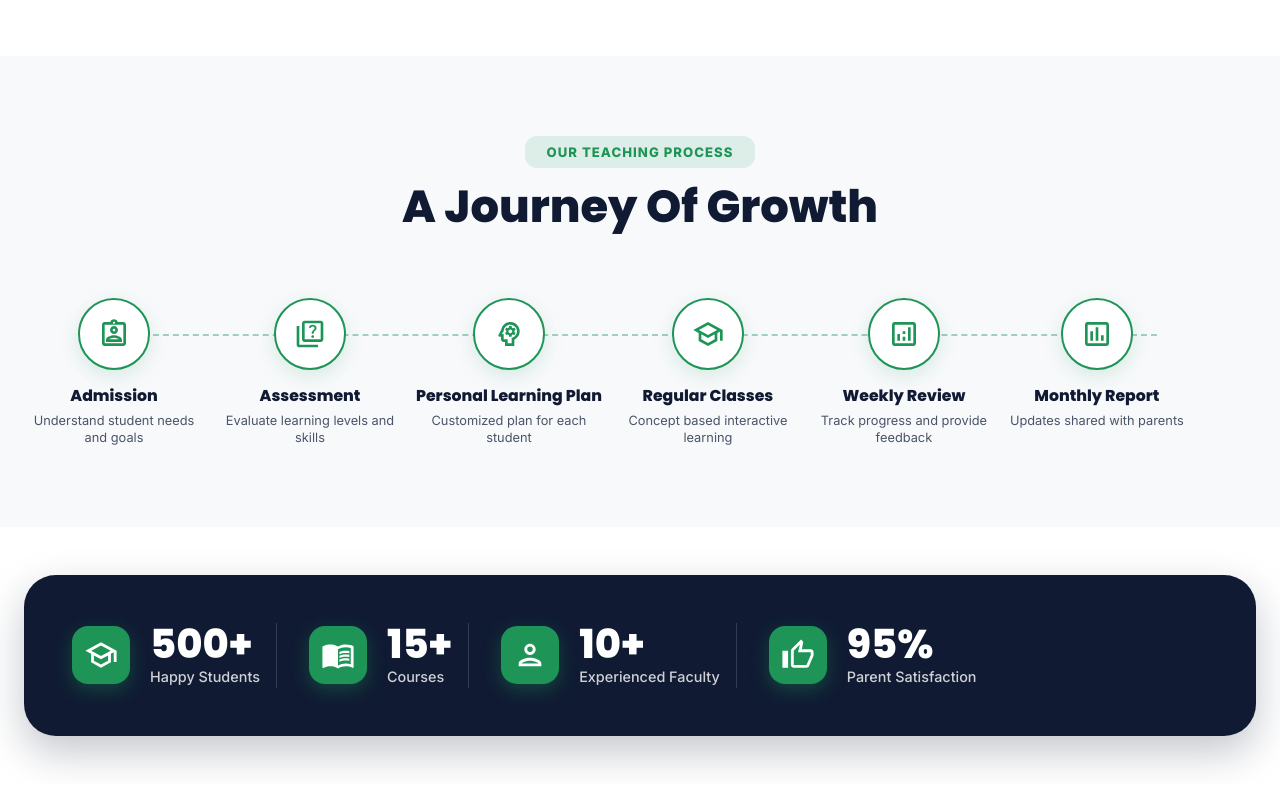
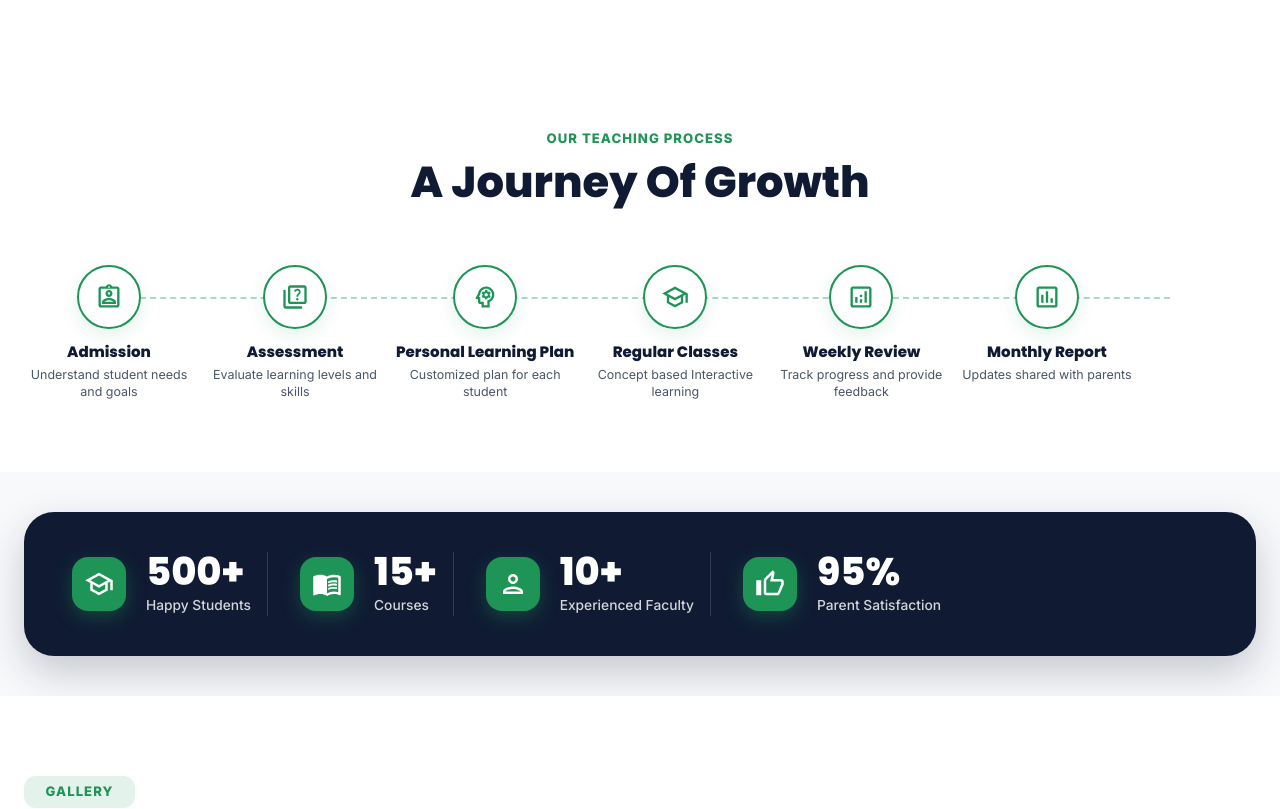
Before and after one commit to Muthy007/VALAR-LEARNING-CENTRE, a React (Vite) app: page / in a window 1280 px wide. Shown: the part 1960-2769 px from the top of the page. Built offline with nearby package versions, Linux system fonts and the light colour scheme.

Commit message:
Update Teaching Process section and add animated count-up numbers in Stats banner

```diff
--- a/src/components/Process.jsx
+++ b/src/components/Process.jsx
@@ -4,7 +4,6 @@ import {
   Container,
   Typography,
   Grid,
-  Chip,
   useTheme,
   useMediaQuery,
 } from '@mui/material';
@@ -34,7 +33,7 @@ const stepsData = [
   {
     icon: SchoolOutlinedIcon,
     title: 'Regular Classes',
-    desc: 'Concept based interactive learning',
+    desc: 'Concept based Interactive learning',
   },
   {
     icon: AnalyticsOutlinedIcon,
@@ -56,33 +55,35 @@ export default function Process() {
     <Box
       id="process"
       sx={{
-        backgroundColor: '#F8F9FB',
-        py: { xs: 6, sm: 8, md: 10 },
+        backgroundColor: '#FFFFFF',
+        py: { xs: 5, sm: 7, md: 9 },
         position: 'relative',
       }}
     >
       <Container maxWidth="xl">
         {/* Header */}
-        <Box sx={{ textAlign: 'center', mb: { xs: 4, sm: 6, md: 8 } }}>
-          <Chip
-            label="OUR TEACHING PROCESS"
+        <Box sx={{ textAlign: 'center', mb: { xs: 4, sm: 6, md: 7 } }}>
+          {/* Green Pill Tag */}
+          <Typography
+            variant="subtitle2"
             sx={{
-              backgroundColor: 'rgba(30, 148, 87, 0.12)',
               color: '#1E9457',
               fontWeight: 800,
-              fontSize: { xs: '0.72rem', sm: '0.82rem' },
-              px: 1.2,
-              py: 1.2,
-              mb: 1.5,
+              fontSize: { xs: '0.75rem', sm: '0.82rem' },
               letterSpacing: '0.08em',
-              borderRadius: '12px',
+              textTransform: 'uppercase',
+              mb: 1,
             }}
-          />
+          >
+            OUR TEACHING PROCESS
+          </Typography>
+
           <Typography
             variant="h2"
             sx={{
+              fontFamily: '"Poppins", sans-serif',
               color: '#101B33',
-              fontSize: { xs: '1.8rem', sm: '2.5rem', md: '2.8rem' },
+              fontSize: { xs: '1.65rem', sm: '2.3rem', md: '2.7rem' },
               fontWeight: 800,
               mb: 1,
             }}
@@ -98,22 +99,22 @@ export default function Process() {
             <Box
               sx={{
                 position: 'absolute',
-                top: 36,
-                left: '8%',
-                right: '8%',
+                top: 32,
+                left: '7%',
+                right: '7%',
                 height: 2,
                 borderTop: '2px dashed #1E9457',
                 zIndex: 0,
-                opacity: 0.4,
+                opacity: 0.35,
               }}
             />
           )}
 
-          <Grid container spacing={{ xs: 3, sm: 4, md: 2 }} alignItems="flex-start">
+          <Grid container spacing={{ xs: 2.5, sm: 3, md: 2 }} alignItems="flex-start">
             {stepsData.map((step, idx) => {
               const Icon = step.icon;
               return (
-                <Grid item xs={12} sm={6} md={2} key={idx}>
+                <Grid item xs={6} sm={4} md={2} key={idx}>
                   <Box
                     sx={{
                       display: 'flex',
@@ -127,8 +128,8 @@ export default function Process() {
                     {/* Circle Icon Badge */}
                     <Box
                       sx={{
-                        width: 72,
-                        height: 72,
+                        width: { xs: 58, sm: 64 },
+                        height: { xs: 58, sm: 64 },
                         borderRadius: '50%',
                         backgroundColor: '#FFFFFF',
                         border: '2px solid #1E9457',
@@ -136,8 +137,8 @@ export default function Process() {
                         display: 'flex',
                         alignItems: 'center',
                         justifyContent: 'center',
-                        boxShadow: '0 6px 20px rgba(30, 148, 87, 0.15)',
-                        mb: 2,
+                        boxShadow: '0 6px 18px rgba(30, 148, 87, 0.12)',
+                        mb: 1.8,
                         transition: 'all 0.3s ease-in-out',
                         '&:hover': {
                           backgroundColor: '#1E9457',
@@ -146,17 +147,17 @@ export default function Process() {
                         },
                       }}
                     >
-                      <Icon sx={{ fontSize: 32 }} />
+                      <Icon sx={{ fontSize: { xs: 24, sm: 28 } }} />
                     </Box>
 
                     {/* Title */}
                     <Typography
                       variant="h6"
                       sx={{
-                        fontSize: { xs: '1rem', sm: '0.98rem' },
+                        fontSize: { xs: '0.88rem', sm: '0.94rem' },
                         fontWeight: 800,
                         color: '#101B33',
-                        mb: 0.8,
+                        mb: 0.6,
                         lineHeight: 1.25,
                       }}
                     >
@@ -167,10 +168,10 @@ export default function Process() {
                     <Typography
                       variant="body2"
                       sx={{
-                        fontSize: '0.8rem',
+                        fontSize: { xs: '0.74rem', sm: '0.78rem' },
                         color: '#4A5568',
                         lineHeight: 1.35,
-                        maxWidth: 180,
+                        maxWidth: 170,
                       }}
                     >
                       {step.desc}
--- a/src/components/Stats.jsx
+++ b/src/components/Stats.jsx
@@ -1,4 +1,4 @@
-import React from 'react';
+import React, { useState, useEffect, useRef } from 'react';
 import { Box, Container, Grid, Typography } from '@mui/material';
 import SchoolOutlinedIcon from '@mui/icons-material/SchoolOutlined';
 import MenuBookOutlinedIcon from '@mui/icons-material/MenuBookOutlined';
@@ -8,45 +8,55 @@ import ThumbUpOutlinedIcon from '@mui/icons-material/ThumbUpOutlined';
 const statsData = [
   {
     icon: SchoolOutlinedIcon,
-    value: '500+',
+    numericValue: 500,
+    suffix: '+',
     label: 'Happy Students',
   },
   {
     icon: MenuBookOutlinedIcon,
-    value: '15+',
+    numericValue: 15,
+    suffix: '+',
     label: 'Courses',
   },
   {
     icon: PersonOutlinedIcon,
-    value: '10+',
+    numericValue: 10,
+    suffix: '+',
     label: 'Experienced Faculty',
   },
   {
     icon: ThumbUpOutlinedIcon,
-    value: '95%',
+    numericValue: 95,
+    suffix: '%',
     label: 'Parent Satisfaction',
   },
 ];
 
-export default function Stats() {
+function CountUpItem({ icon: Icon, numericValue, suffix, label, hasTriggered, isLast }) {
+  const [count, setCount] = useState(0);
+
+  useEffect(() => {
+    if (!hasTriggered) return;
+
+    let start = 0;
+    const end = numericValue;
+    const duration = 1800; // 1.8 seconds animation
+    const increment = Math.ceil(end / (duration / 25));
+
+    const timer = setInterval(() => {
+      start += increment;
+      if (start >= end) {
+        setCount(end);
+        clearInterval(timer);
+      } else {
+        setCount(start);
+      }
+    }, 25);
+
+    return () => clearInterval(timer);
+  }, [hasTriggered, numericValue]);
+
   return (
-    <Box sx={{ py: { xs: 4, sm: 6 }, backgroundColor: '#FFFFFF' }}>
-      <Container maxWidth="xl">
-        <Box
-          sx={{
-            backgroundColor: '#101B33',
-            color: '#FFFFFF',
-            borderRadius: { xs: '24px', md: '32px' },
-            py: { xs: 4, sm: 5, md: 6 },
-            px: { xs: 2, sm: 4, md: 6 },
-            boxShadow: '0 16px 40px rgba(16, 27, 51, 0.25)',
-          }}
-        >
-          <Grid container spacing={{ xs: 3, md: 4 }} alignItems="center">
-            {statsData.map((stat, idx) => {
-              const Icon = stat.icon;
-              return (
-                <Grid item xs={6} md={3} key={idx}>
     <Box
       sx={{
         display: 'flex',
@@ -55,15 +65,15 @@ export default function Stats() {
         justifyContent: { xs: 'flex-start', sm: 'center' },
         borderRight: {
           xs: 'none',
-                        md: idx < 3 ? '1px solid rgba(255, 255, 255, 0.15)' : 'none',
+          md: !isLast ? '1px solid rgba(255, 255, 255, 0.15)' : 'none',
         },
         pr: { md: 2 },
       }}
     >
       <Box
         sx={{
-                        width: { xs: 46, sm: 58 },
-                        height: { xs: 46, sm: 58 },
+          width: { xs: 44, sm: 54 },
+          height: { xs: 44, sm: 54 },
           borderRadius: '16px',
           backgroundColor: '#1E9457',
           color: '#FFFFFF',
@@ -74,37 +84,90 @@ export default function Stats() {
           boxShadow: '0 6px 18px rgba(30, 148, 87, 0.35)',
         }}
       >
-                      <Icon sx={{ fontSize: { xs: 26, sm: 34 } }} />
+        <Icon sx={{ fontSize: { xs: 24, sm: 30 } }} />
       </Box>
 
       <Box>
         <Typography
           variant="h3"
           sx={{
-                          fontSize: { xs: '1.6rem', sm: '2.2rem', md: '2.5rem' },
+            fontFamily: '"Poppins", sans-serif',
+            fontSize: { xs: '1.6rem', sm: '2.1rem', md: '2.4rem' },
             fontWeight: 900,
             lineHeight: 1.05,
             color: '#FFFFFF',
           }}
         >
-                        {stat.value}
+          {count}
+          {suffix}
         </Typography>
         <Typography
           variant="body2"
           sx={{
-                          fontSize: { xs: '0.78rem', sm: '0.9rem' },
-                          color: 'rgba(255, 255, 255, 0.8)',
+            fontSize: { xs: '0.78rem', sm: '0.86rem' },
+            color: 'rgba(255, 255, 255, 0.82)',
             fontWeight: 500,
-                          mt: 0.2,
+            mt: 0.3,
           }}
         >
-                        {stat.label}
+          {label}
         </Typography>
       </Box>
     </Box>
+  );
+}
+
+export default function Stats() {
+  const containerRef = useRef(null);
+  const [hasTriggered, setHasTriggered] = useState(false);
+
+  useEffect(() => {
+    const observer = new IntersectionObserver(
+      (entries) => {
+        if (entries[0].isIntersecting) {
+          setHasTriggered(true);
+        }
+      },
+      { threshold: 0.3 }
+    );
+
+    if (containerRef.current) {
+      observer.observe(containerRef.current);
+    }
+
+    return () => {
+      if (containerRef.current) {
+        observer.unobserve(containerRef.current);
+      }
+    };
+  }, []);
+
+  return (
+    <Box ref={containerRef} sx={{ py: { xs: 4, sm: 5 }, backgroundColor: '#F8F9FB' }}>
+      <Container maxWidth="xl">
+        <Box
+          sx={{
+            backgroundColor: '#101B33',
+            color: '#FFFFFF',
+            borderRadius: { xs: '24px', md: '30px' },
+            py: { xs: 3.5, sm: 4.5, md: 5 },
+            px: { xs: 2.5, sm: 4, md: 6 },
+            boxShadow: '0 16px 40px rgba(16, 27, 51, 0.22)',
+          }}
+        >
+          <Grid container spacing={{ xs: 3, sm: 3, md: 4 }} alignItems="center">
+            {statsData.map((stat, idx) => (
+              <Grid item xs={6} md={3} key={idx}>
+                <CountUpItem
+                  icon={stat.icon}
+                  numericValue={stat.numericValue}
+                  suffix={stat.suffix}
+                  label={stat.label}
+                  hasTriggered={hasTriggered}
+                  isLast={idx === statsData.length - 1}
+                />
               </Grid>
-              );
-            })}
+            ))}
           </Grid>
         </Box>
       </Container>
```
Lines whose indentation alone changed are shown as unchanged.
